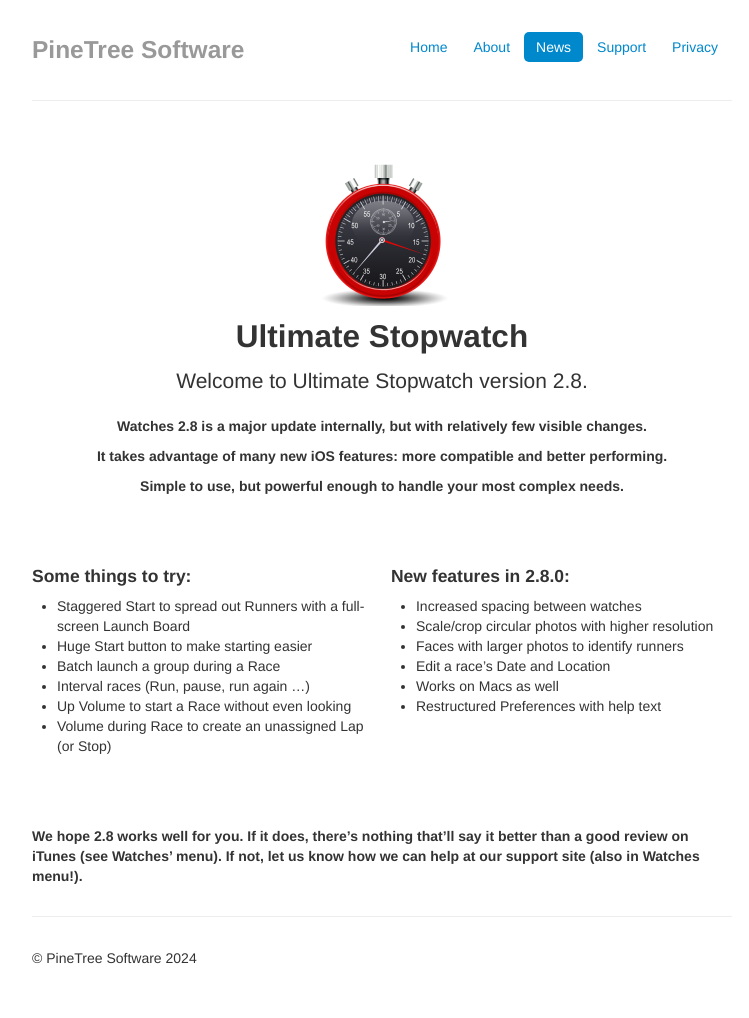
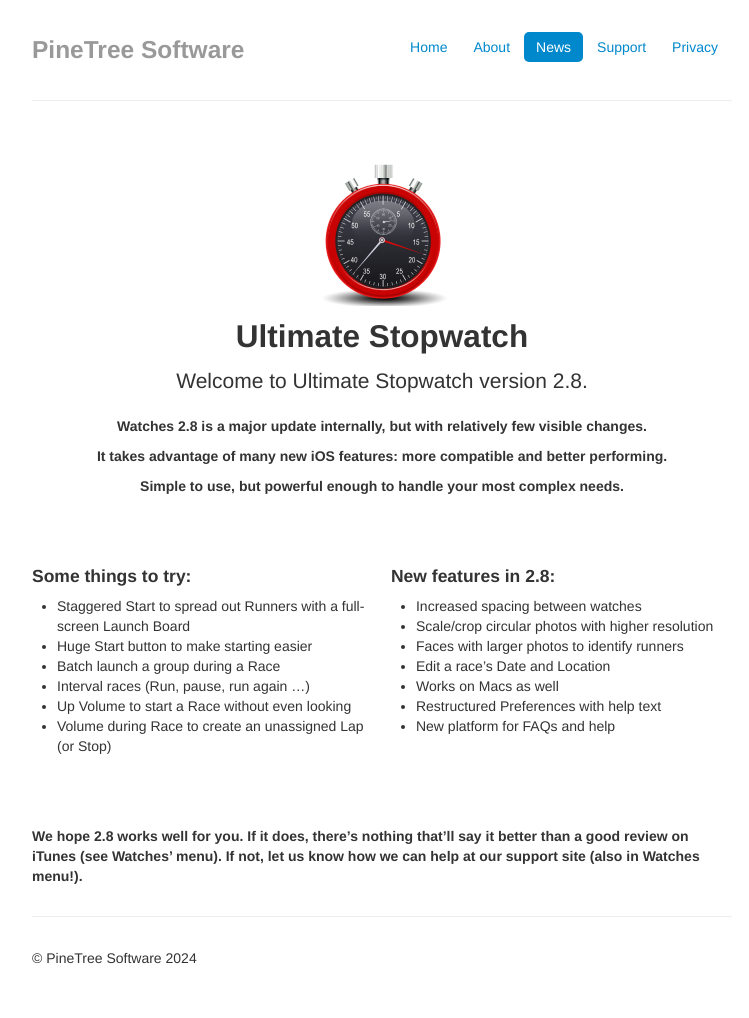
Before and after one commit to mackworth/mackworth.github.io, a Jekyll site: the page built from pages/news.md, in a window 1280 px wide. Shown: the whole page, without its empty margins (258-1007 px from the left). Built offline with Jekyll 4.4.1, drawn with Linux system fonts in a browser that asks for light colours.

Commit message:
fixes for GitHub Pages

```diff
--- a/_data/navigation.yml
+++ b/_data/navigation.yml
@@ -7,4 +7,4 @@
 - name: Support
   link: https://pinetreesoftware-help.freshdesk.com/support/home
 - name: Privacy
-  link: /pages/Privacy.html
+  link: /pages/privacy.html
--- a/pages/news.md
+++ b/pages/news.md
@@ -27,7 +27,7 @@
 * Volume during Race to create an unassigned Lap (or Stop)
 </div>
 <div class="span6" markdown="1">
-#### New features in 2.8.0:
+#### New features in 2.8:
 
 * Increased spacing between watches
 * Scale/crop circular photos with higher resolution
@@ -35,6 +35,7 @@
 * Edit a race's Date and Location
 * Works on Macs as well
 * Restructured Preferences with help text
+* New platform for FAQs and help
 </div>
 </div>
 ##### We hope 2.8 works well for you.  If it does, there's nothing that'll say it better than a good review on iTunes (see Watches' menu). If not, let us know how we can help at our support site (also in Watches menu!).
```
